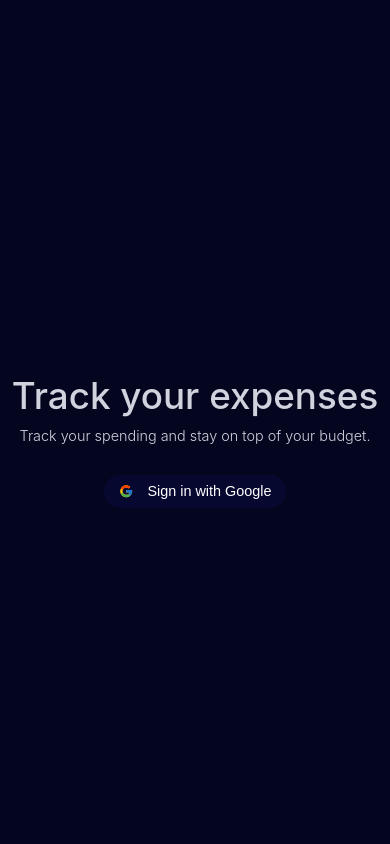
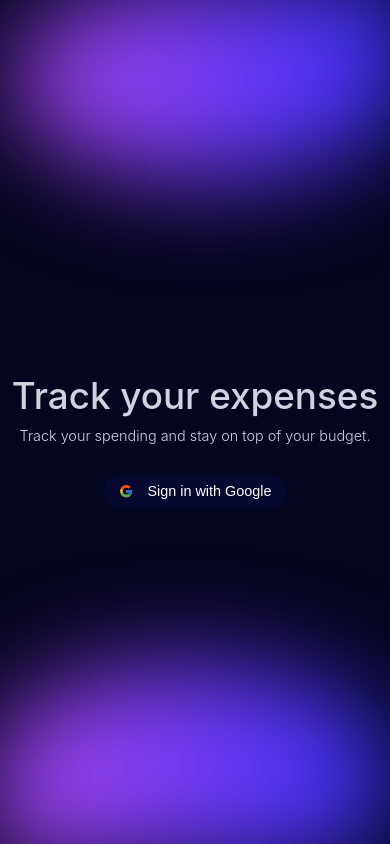
Before and after one commit to krstevskap/expense-tracker, a React (Create React App) app: page / in a window 390 px wide. Built offline with nearby package versions, Linux system fonts and the light colour scheme; no server answers.

Commit message:
Update SignIn component

```diff
--- a/src/components/AddTransactionForm/addTransactionForm.css
+++ b/src/components/AddTransactionForm/addTransactionForm.css
@@ -35,7 +35,7 @@
 }
 
 .add-button {
-    background: linear-gradient(90deg, rgba(131, 54, 177, 1) 0%, rgb(36, 140, 201) 100%);
+    background: linear-gradient(90deg, #af46ec 0%, #3730ff 100%);
     border: none;
     height: 35px;
     color: #D0D3DE;
--- a/src/components/Header/header.css
+++ b/src/components/Header/header.css
@@ -36,5 +36,5 @@
 
 .sign-out-btn:hover {
     cursor: pointer;
-    color: #8336b1;
+    color: #af46ec;
 }
--- a/src/pages/dashboard/dashboard.css
+++ b/src/pages/dashboard/dashboard.css
@@ -17,7 +17,7 @@
 }
 
 .user-card {
-    color: #8336b1;
+    color: #af46ec;
     display: flex;
     flex-direction: column;
     justify-content: center;
--- a/src/pages/signIn/SignIn.js
+++ b/src/pages/signIn/SignIn.js
@@ -1,7 +1,7 @@
 import React from "react";
 import { auth, provider } from "../../config/firebase-config";
 import { signInWithPopup } from "firebase/auth";
-import { useNavigate } from "react-router-dom";
+import { useNavigate, Navigate } from "react-router-dom";
 import { FcGoogle } from "react-icons/fc";
 import "./signIn.css";
 
@@ -21,10 +21,14 @@ const SignIn = () => {
     navigate("/dashboard");
   };
 
+  if (localStorage.getItem("auth")) {
+    return <Navigate to="/dashboard" />;
+  }
+
   return (
     <div className="sign-in-container">
-      {/* <div className="circle-left"></div> */}
-      {/* <div className="circle-right"></div> */}
+      <div className="circle-left"></div>
+      <div className="circle-right"></div>
       <div className="sign-in-header-container">
         <p>Track your expenses</p>
       </div>
--- a/src/pages/signIn/signIn.css
+++ b/src/pages/signIn/signIn.css
@@ -18,6 +18,28 @@
     max-width: 800px;
     font-weight: 500;
     color: #D0D3DE;
+}
+
+.circle-left,
+.circle-right {
+    position: absolute;
+    width: 500px;
+    height: 350px;
+    background: linear-gradient(90deg, #af46ec 0%, #3730ff 100%);
+    z-index: -1;
+    filter: blur(50px);
+}
+
+.circle-left {
+    bottom: -20px;
+    left: -10px;
+    border-radius: 50% 50% 30% 0;
+}
+
+.circle-right {
+    top: -20px;
+    right: -20px;
+    border-radius: 50% 0 50% 50%;
 }
 
 .main-text-container {
@@ -58,8 +80,8 @@
 
     .circle-left,
     .circle-right {
-        width: 500px;
-        height: 300px;
+        width: 400px;
+        height: 200px;
     }
 }
 
```
